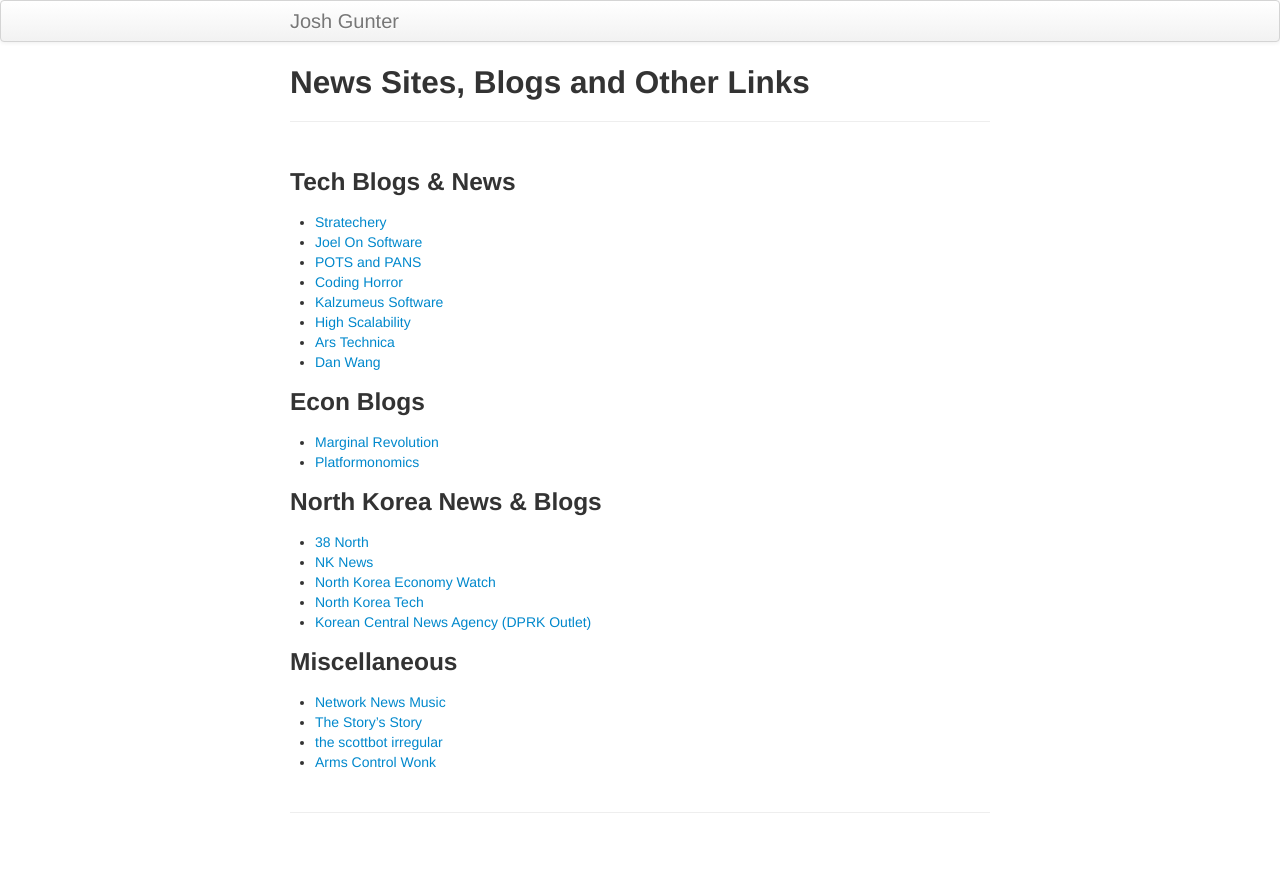
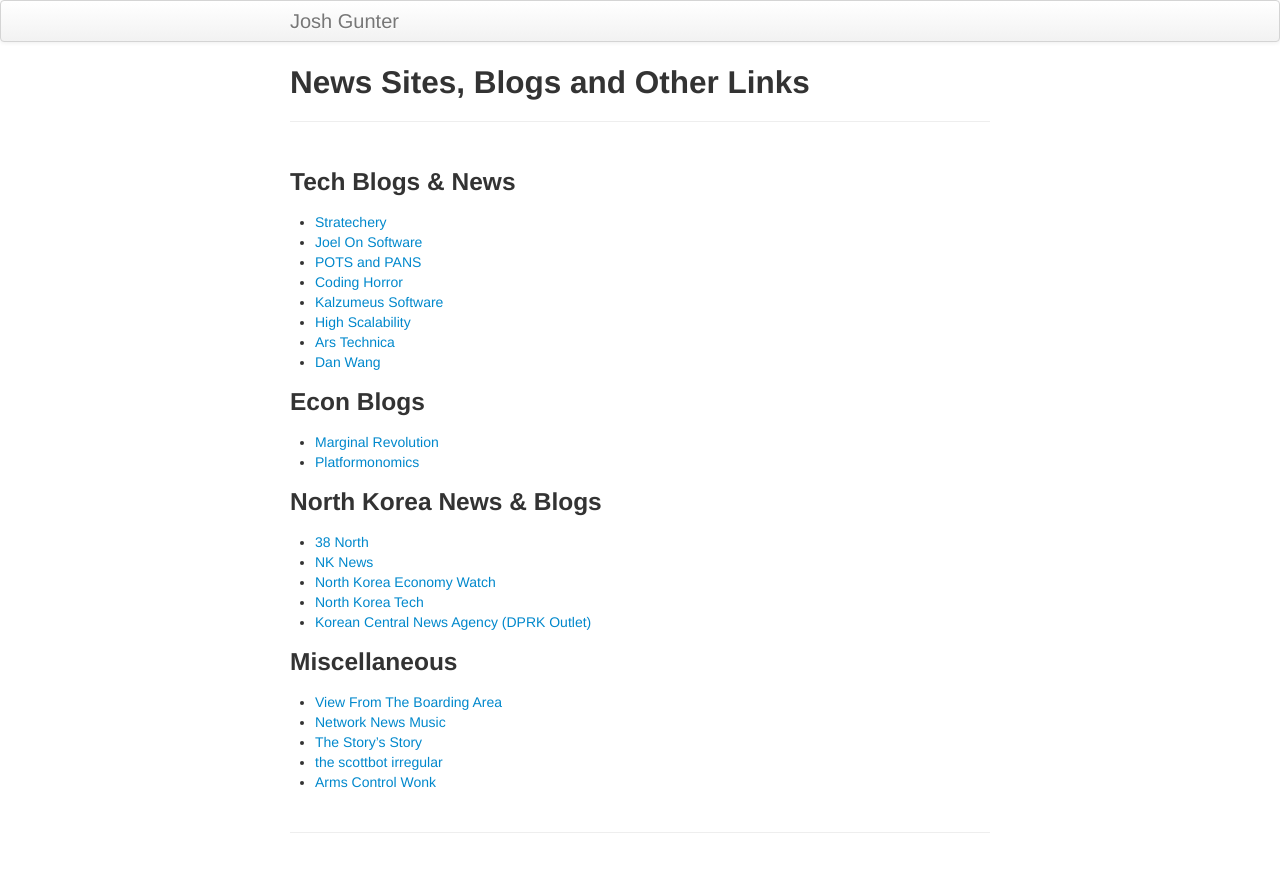
Before and after one commit to joshgunter/gunter_website, a Jekyll site: the page built from index.md, in a window 1280 px wide. Shown: the top 872 px of the page. Built offline with Jekyll 4.4.1, drawn with Linux system fonts in a browser that asks for light colours.

Commit message:
Update index.md

```diff
--- a/index.md
+++ b/index.md
@@ -26,6 +26,7 @@ description: Some lists of things I find interesting.
 - [Korean Central News Agency (DPRK Outlet)](https://www.northkoreatech.org/)
 
 ### Miscellaneous
+- [View From The Boarding Area](https://viewfromthewing.boardingarea.com/)
 - [Network News Music](https://www.networknewsmusic.com/)
 - [The Story's Story](https://jakeseliger.com/)
 - [the scottbot irregular](https://scottbot.net/)
```
